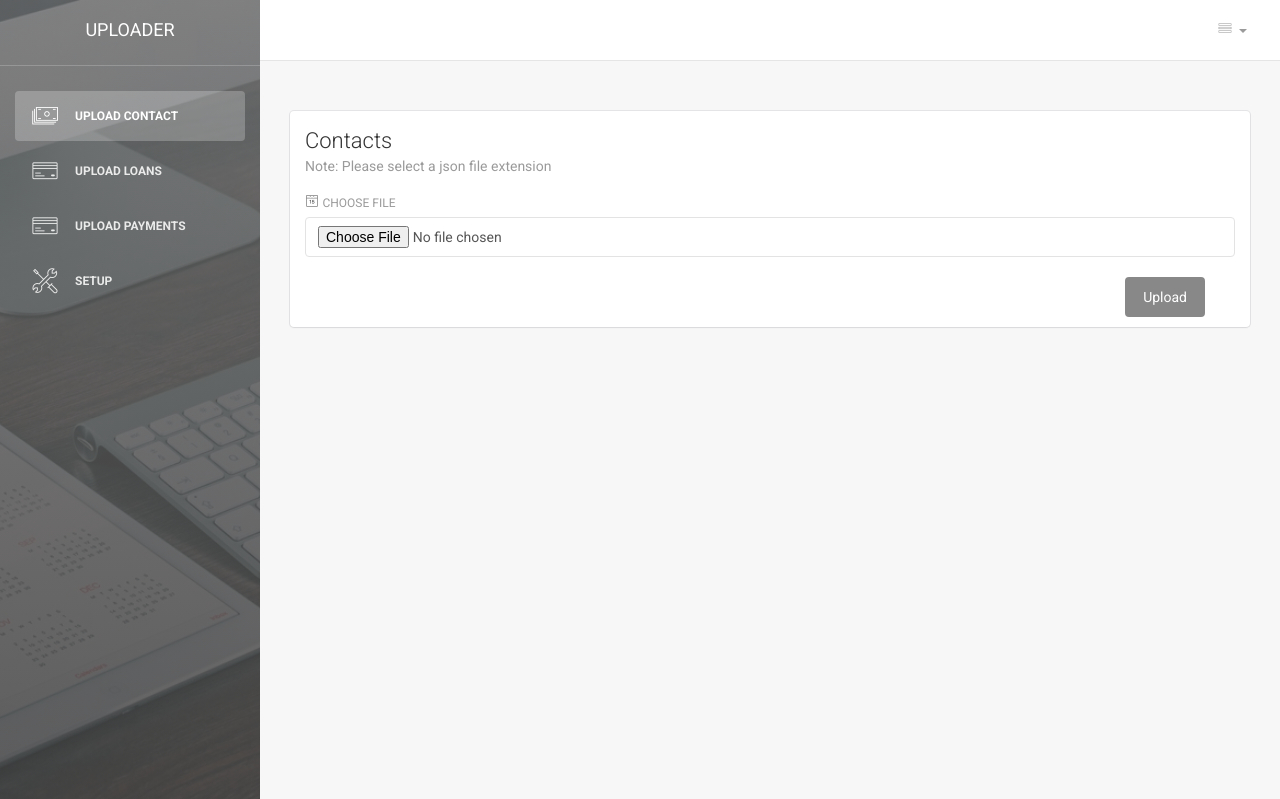
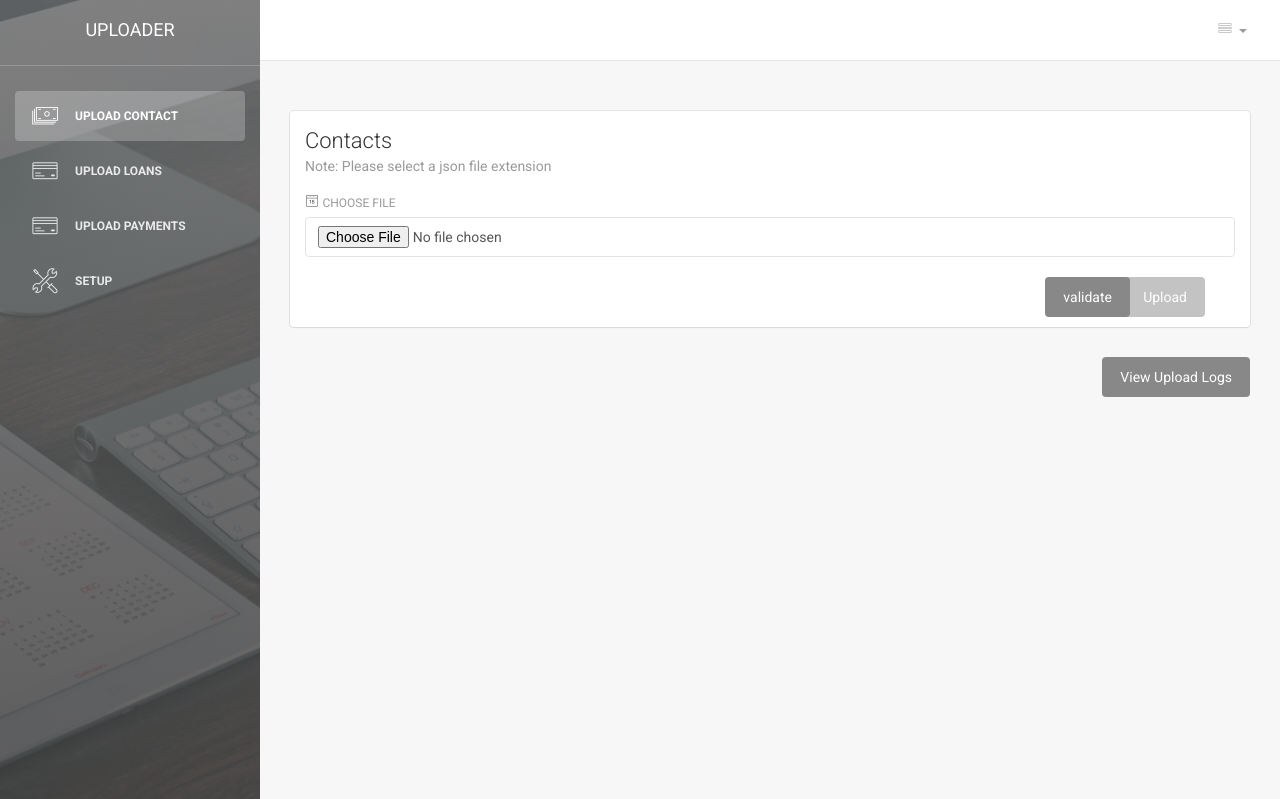
Before and after one commit to Workflow-Solutions-Inc/MoneyCat, a PHP site: page /moneycatph/uploader.php in a window 1280 px wide. Shown: the top 799 px of the page. Run offline with PHP 8.4, Linux system fonts and the light colour scheme; data that the repository does not hold is empty; some libraries are stand-ins or nearby versions.

Commit message:
Update uploader.php

```diff
--- a/uploader.php
+++ b/uploader.php
@@ -70,7 +70,7 @@ include("process/controllers/config/dbconn.php");
                                                   <div class="col-md-12">
                                                     <div class="col-md-5"></div>
                                                     <div class="col-md-5"></div>
-                                                    <div class="col-md-1"><button style="display:none;"  class="btn  btn-fill pull-right" id="btnupload">validate</button></div>
+                                                    <div class="col-md-1"><button onclick="validate()" class="btn  btn-fill pull-right" id="btnvalidate">validate</button></div>
                                                     <div class="col-md-1"><button onclick="upload()" class="btn  btn-fill pull-right" id="btnupload">Upload</button></div>
                                                 </div>
                                               </div>
@@ -100,6 +100,11 @@ include("process/controllers/config/dbconn.php");
                         <br>
                         <pre style="overflow-y: scroll; height: 400px;" id="uploadresult">
                         </pre>
+                    </div>
+                </div>
+                <div class="col-md-12">
+                    <div>
+                        <button onclick="showPleaseWait3();" class="btn  btn-fill pull-right">View Upload Logs</button>
                     </div>
                 </div>
             </div>
@@ -142,6 +147,25 @@ include("process/controllers/config/dbconn.php");
   </div>
 </div>
 
+<div class="modal fade" id="logsmodal" tabindex="-1" role="dialog" aria-labelledby="myModalLabel" aria-hidden="false">
+  <div class="modal-dialog">
+    <div class="modal-content">
+        <div class="modal-header">
+            <h3>Contact Upload Logs</h3>
+        </div>
+      <div class="modal-body">
+        <pre id="testresult" style="overflow-y: scroll; height: 600px;margin : 0;">
+            <dl id="testresult">
+            </dl>
+        </pre>
+      </div>
+      <div class="modal-footer">
+          <button onclick="hidePleaseWait3()" class="btn  btn-danger pull-right">close</button>
+      </div>
+    </div>
+  </div>
+</div>
+
 <!--   Core JS Files   -->
 <script src="assets/js/jquery.3.2.1.min.js" type="text/javascript"></script>
 <script src="assets/js/bootstrap.min.js" type="text/javascript"></script>
@@ -164,6 +188,7 @@ include("process/controllers/config/dbconn.php");
 <script type="text/javascript">
     window.onload = function(value){
         //synccustomer();
+        document.getElementById("btnupload").disabled = true;
     }
 
 
```
